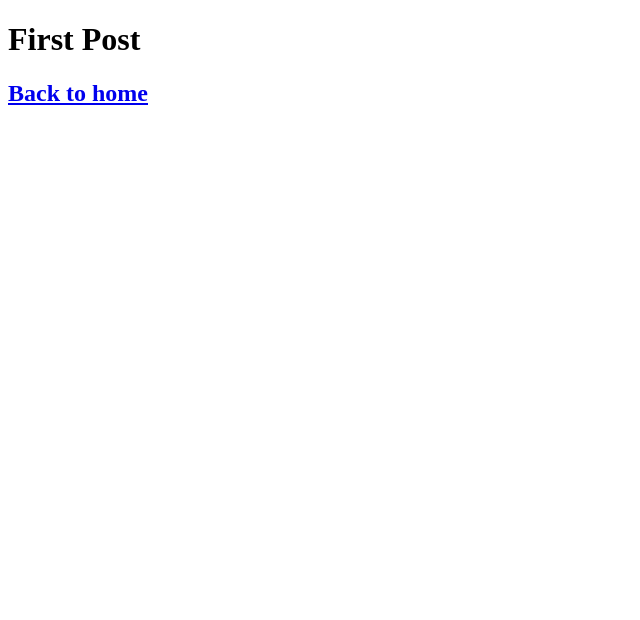
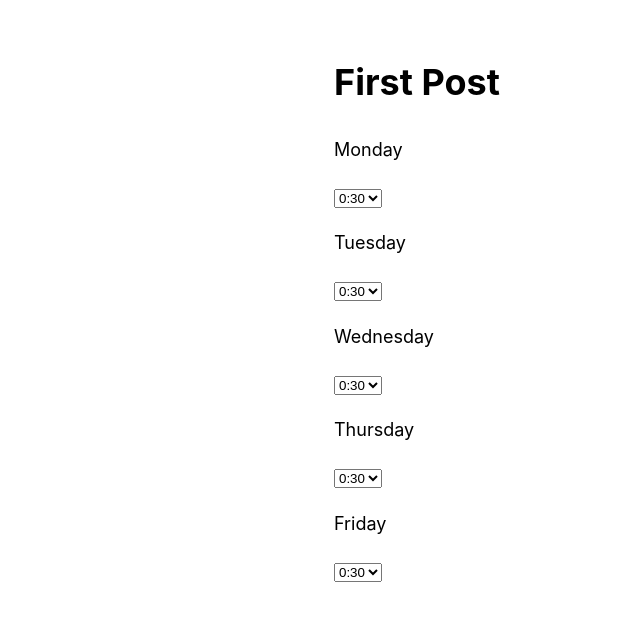
Before and after one commit to soominchun/hacknow, a Next.js app: page /posts/input in a window 1280 px wide. Shown: the top 620 px of the page, without its empty margins (0-640 px from the left). Built offline with nearby package versions, Linux system fonts and the light colour scheme.

Commit message:
added global styling, Layout elements

```diff
--- /dev/null
+++ b/components/layout.js
@@ -0,0 +1,7 @@
+import styles from './layout.module.css'
+
+function Layout({ children }) {
+    return <div className={styles.container}>{children}</div>
+  }
+
+  export default Layout
--- /dev/null
+++ b/components/layout.module.css
@@ -0,0 +1,5 @@
+.container {
+    max-width: 36rem;
+    padding: 0 1rem;
+    margin: 3rem auto 6rem;
+  }
--- /dev/null
+++ b/pages/_app.js
@@ -0,0 +1,4 @@
+import '../styles/global.css'
+export default function App({ Component, pageProps }) {
+    return <Component {...pageProps} />
+  }
--- a/pages/posts/input.js
+++ b/pages/posts/input.js
@@ -1,14 +1,49 @@
-import Link from 'next/link'
+import Link from "next/link";
+import Head from "next/head";
+import Layout from "../../components/layout";
+function DayInput(props) {
+  return (
+    <div className="day">
+        <div className = "dayName">
+            <p>{props.dayName}</p>
+        </div>
+        <select>
+            <option value="0:30">0:30 </option>
+            <option value="1:00">1:00 </option>
+            <option value="1:30">1:30 </option>
+            <option value="2:00">2:00 </option>
+        </select>
+    </div>
+  );
+}
+
 
 export default function Input() {
-    return (
-        <>
-          <h1>First Post</h1>
-          <h2>
-            <Link href="/">
-              <a>Back to home</a>
-            </Link>
-          </h2>
-        </>
-      )
-  }
+  return (
+    <Layout>
+      <Head>
+        <title> Enter how much time each day? </title>
+        <link rel="icon" href="/favicon.ico" />
+      </Head>
+      <h1>First Post</h1>
+      <div className = "week">
+        <DayInput dayName = "Monday"/>
+        <DayInput dayName = "Tuesday"/>
+        <DayInput dayName = "Wednesday"/>
+        <DayInput dayName = "Thursday"/>
+        <DayInput dayName = "Friday"/>
+      </div>
+    </Layout>
+  );
+}
+
+<style jsx>{`
+        .week {
+            display: flex;
+            background-color: DodgerBlue;
+            align-items: center;
+        }
+        .day {
+            width: 100px;
+        }
+      `}</style>
--- /dev/null
+++ b/styles/global.css
@@ -0,0 +1,27 @@
+html,
+body {
+  padding: 0;
+  margin: 0;
+  font-family: -apple-system, BlinkMacSystemFont, Segoe UI, Roboto, Oxygen, Ubuntu,
+    Cantarell, Fira Sans, Droid Sans, Helvetica Neue, sans-serif;
+  line-height: 1.6;
+  font-size: 18px;
+}
+
+* {
+  box-sizing: border-box;
+}
+
+a {
+  color: #0070f3;
+  text-decoration: none;
+}
+
+a:hover {
+  text-decoration: underline;
+}
+
+img {
+  max-width: 100%;
+  display: block;
+}
```
